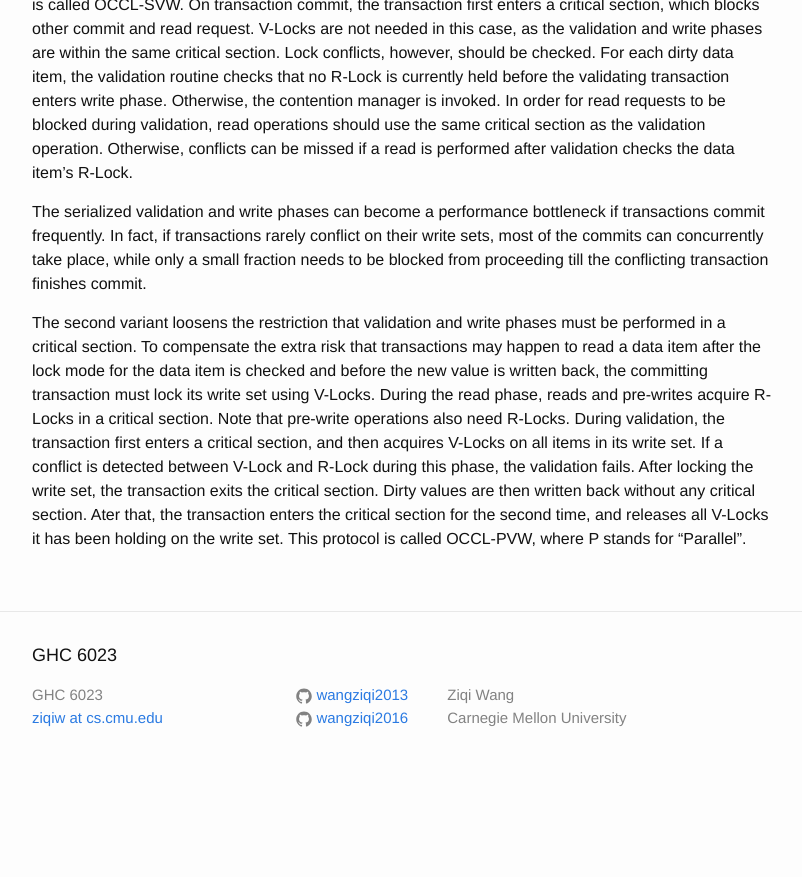
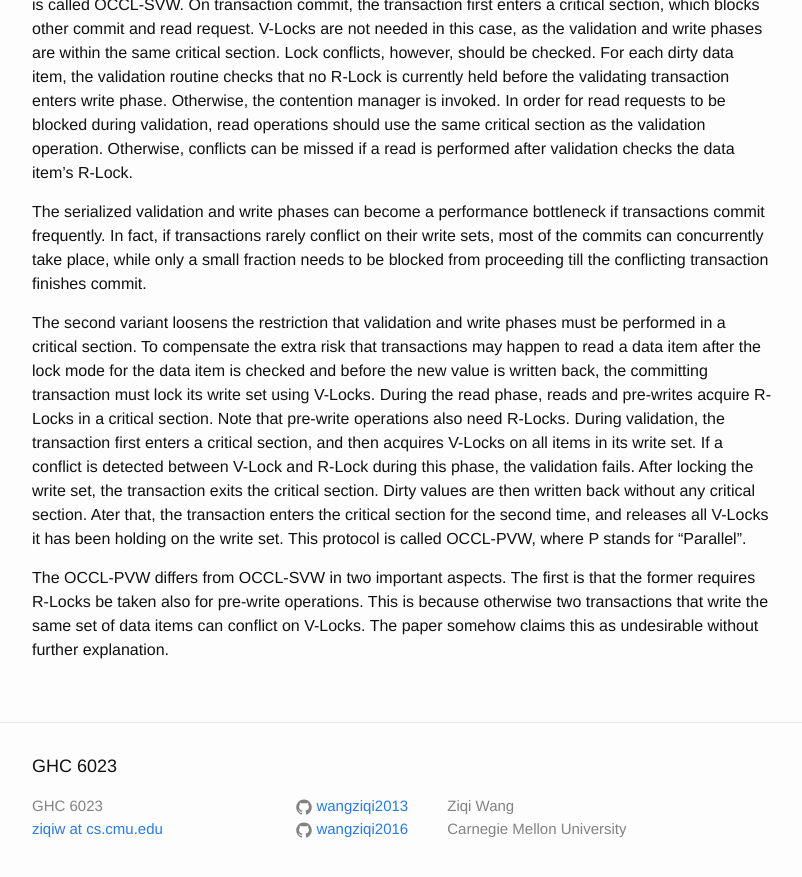
Before and after one commit to wangziqi2013/wangziqi2013.github.io, a Jekyll site: the page built from _posts/2018-04-09-Exp-Eval-of-Real-Time-OCC-Scheme.markdown, in a window 1280 px wide and 900 px high, scrolled down 1003 px. Shown: the top 877 px of the window, without its empty margins (238-1040 px from the left). Built offline with Jekyll 4.4.1, drawn with Linux system fonts in a browser that asks for light colours; before the commit the page ends 1792 px from its top, so only the background shows below that.

Commit message:
Working on differences between two validation schemes

```diff
--- a/_posts/2018-04-09-Exp-Eval-of-Real-Time-OCC-Scheme.markdown
+++ b/_posts/2018-04-09-Exp-Eval-of-Real-Time-OCC-Scheme.markdown
@@ -54,3 +54,7 @@ validation fails. After locking the write set, the transaction exits the critica
 written back without any critical section. Ater that, the transaction enters the critical section for the second time,
 and releases all V-Locks it has been holding on the write set. This protocol is called OCCL-PVW, where P stands for
 "Parallel".
+
+The OCCL-PVW differs from OCCL-SVW in two important aspects. The first is that the former requires R-Locks be taken
+also for pre-write operations. This is because otherwise two transactions that write the same set of data items can
+conflict on V-Locks. The paper somehow claims this as undesirable without further explanation.
```
